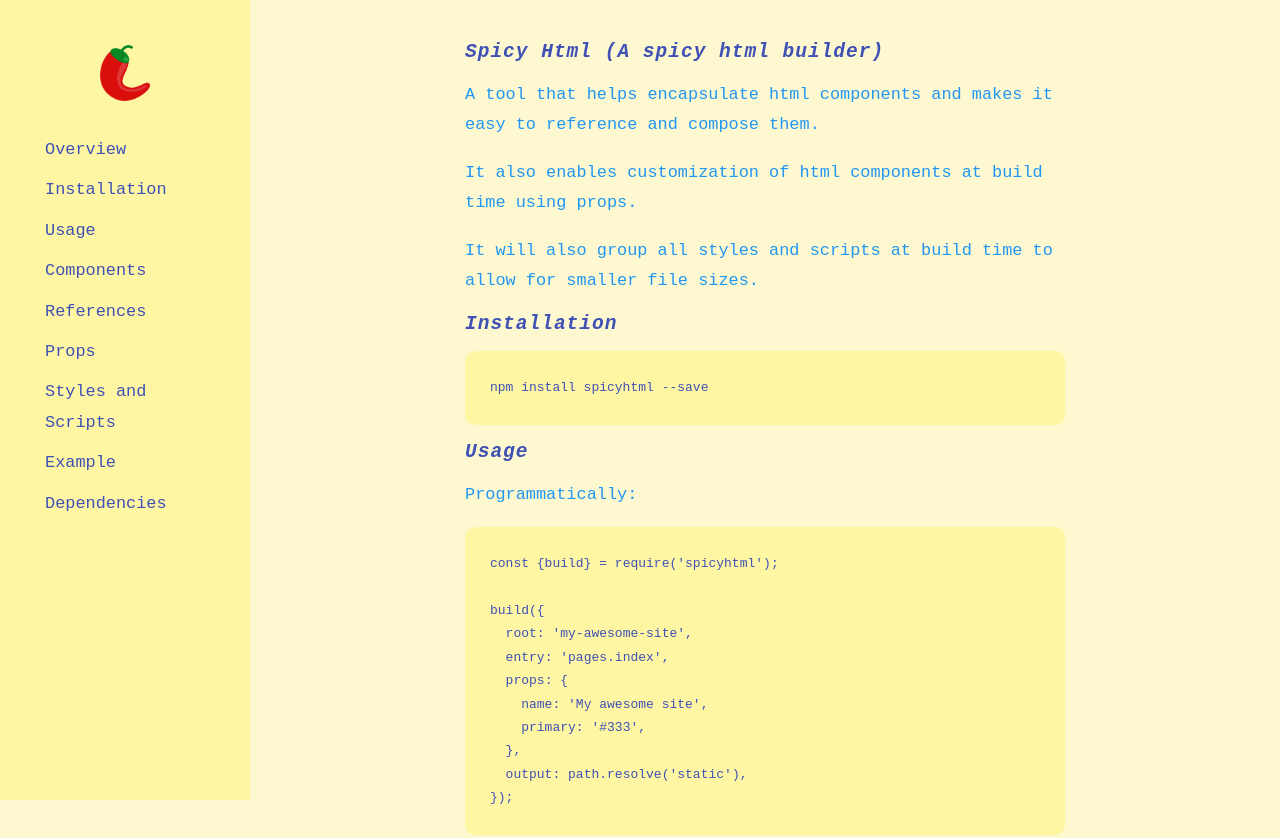
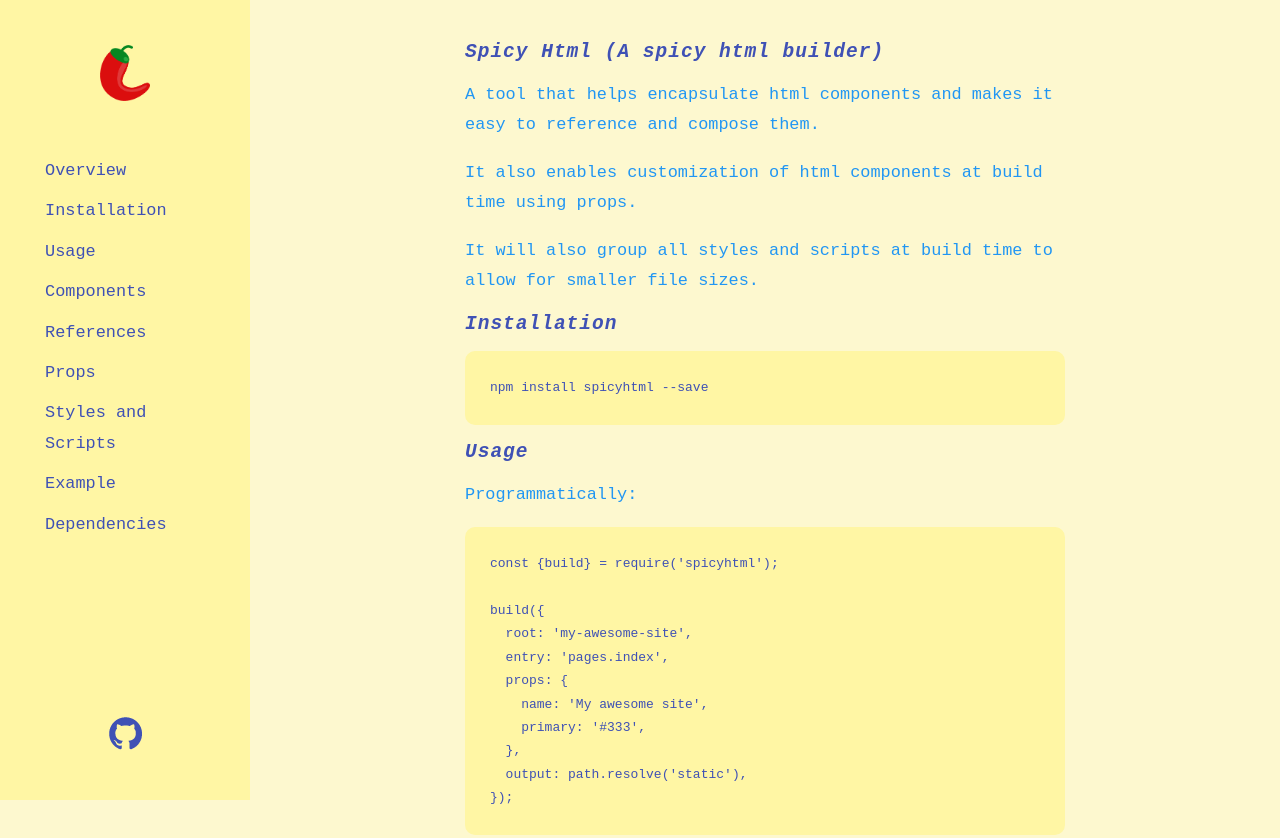
Before and after one commit to tariqqubti/spicyhtml_website, a website: page docs/index.html in a window 1280 px wide. Shown: the top 838 px of the page. Drawn offline with Linux system fonts and the light colour scheme.

Commit message:
Add built site

```diff
--- a/docs/index.html
+++ b/docs/index.html
@@ -120,14 +120,17 @@
 
   .sidebar {
     padding: 45px;
+    display: flex;
+    flex-direction: column;
+    align-items: center;
     overflow: auto;
-  }
-  .sidebar-header {
-    margin-bottom: 25px;
-    text-align: center;
   }
   .sidebar .logo {
     width: 50px;
+  }
+  .sidebar .ul {
+    margin: 50px 0;
+    flex-grow: 1;
   }
 /* com.list.Ul */
 
@@ -140,6 +143,11 @@
 
   .li {
     padding: 5px 0;
+  }
+/* com.Github */
+
+  .github {
+    text-align: center;
   }</style></head><body><div id="index" class="app"><div class="toolbar"><svg class="burger" viewBox="0 0 12 12"><line x1="1" y1="3" x2="11" y2="3"/><line x1="1" y1="6" x2="11" y2="6"/><line x1="1" y1="9" x2="11" y2="9"/></svg> <img class="logo" src="./img/spicyhtml-logo.png" alt="Spicy Html Logo"></div><main class="main"><div class="wrapper"><h2 id="spicy-html-a-spicy-html-builder">Spicy Html (A spicy html builder)</h2><p>A tool that helps encapsulate html components and makes it easy to reference and compose them.</p><p>It also enables customization of html components at build time using props.</p><p>It will also group all styles and scripts at build time to allow for smaller file sizes.</p><h2 id="installation">Installation</h2><pre><code class="language-sh">npm install spicyhtml --save</code></pre><h2 id="usage">Usage</h2><p>Programmatically:</p><pre><code class="language-js"><span class="hljs-keyword">const</span> {build} = <span class="hljs-built_in">require</span>(<span class="hljs-string">'spicyhtml'</span>);
 
 build({
@@ -297,7 +305,7 @@ build({
       })();
     </span><span class="hljs-tag">&lt;/<span class="hljs-name">script</span>&gt;</span>
   <span class="hljs-tag">&lt;<span class="hljs-name">body</span>&gt;</span>
-<span class="hljs-tag">&lt;/<span class="hljs-name">html</span>&gt;</span></code></pre><h2 id="dependencies">Dependencies</h2><ul><li>node &gt;= 10</li><li>chokidar (for watcher)</li></ul></div></main><div class="sidebar"><div class="sidebar-header"><img class="logo" src="./img/spicyhtml-logo.png" alt="Spicy Html Logo"></div><ul class="ul"><li class="li"><a class="link" href="#spicy-html-a-spicy-html-builder">Overview</a></li><li class="li"><a class="link" href="#installation">Installation</a></li><li class="li"><a class="link" href="#usage">Usage</a></li><li class="li"><a class="link" href="#components">Components</a></li><li class="li"><a class="link" href="#references">References</a></li><li class="li"><a class="link" href="#props">Props</a></li><li class="li"><a class="link" href="#styles-and-scripts">Styles and Scripts</a></li><li class="li"><a class="link" href="#example">Example</a></li><li class="li"><a class="link" href="#dependencies">Dependencies</a></li></ul></div></div><script>/* com.Tqjs */
+<span class="hljs-tag">&lt;/<span class="hljs-name">html</span>&gt;</span></code></pre><h2 id="dependencies">Dependencies</h2><ul><li>node &gt;= 10</li><li>chokidar (for watcher)</li></ul></div></main><div class="sidebar"><img class="logo" src="./img/spicyhtml-logo.png" alt="Spicy Html Logo"><ul class="ul"><li class="li"><a class="link" href="#spicy-html-a-spicy-html-builder">Overview</a></li><li class="li"><a class="link" href="#installation">Installation</a></li><li class="li"><a class="link" href="#usage">Usage</a></li><li class="li"><a class="link" href="#components">Components</a></li><li class="li"><a class="link" href="#references">References</a></li><li class="li"><a class="link" href="#props">Props</a></li><li class="li"><a class="link" href="#styles-and-scripts">Styles and Scripts</a></li><li class="li"><a class="link" href="#example">Example</a></li><li class="li"><a class="link" href="#dependencies">Dependencies</a></li></ul><div class="github"><a class="link" href="https://github.com/tariqqubti/spicyhtml_website"><img src="./img/github.png"></a></div></div></div><script>/* com.Tqjs */
 (function() {
 
   function loop(arr, cb) {
```
